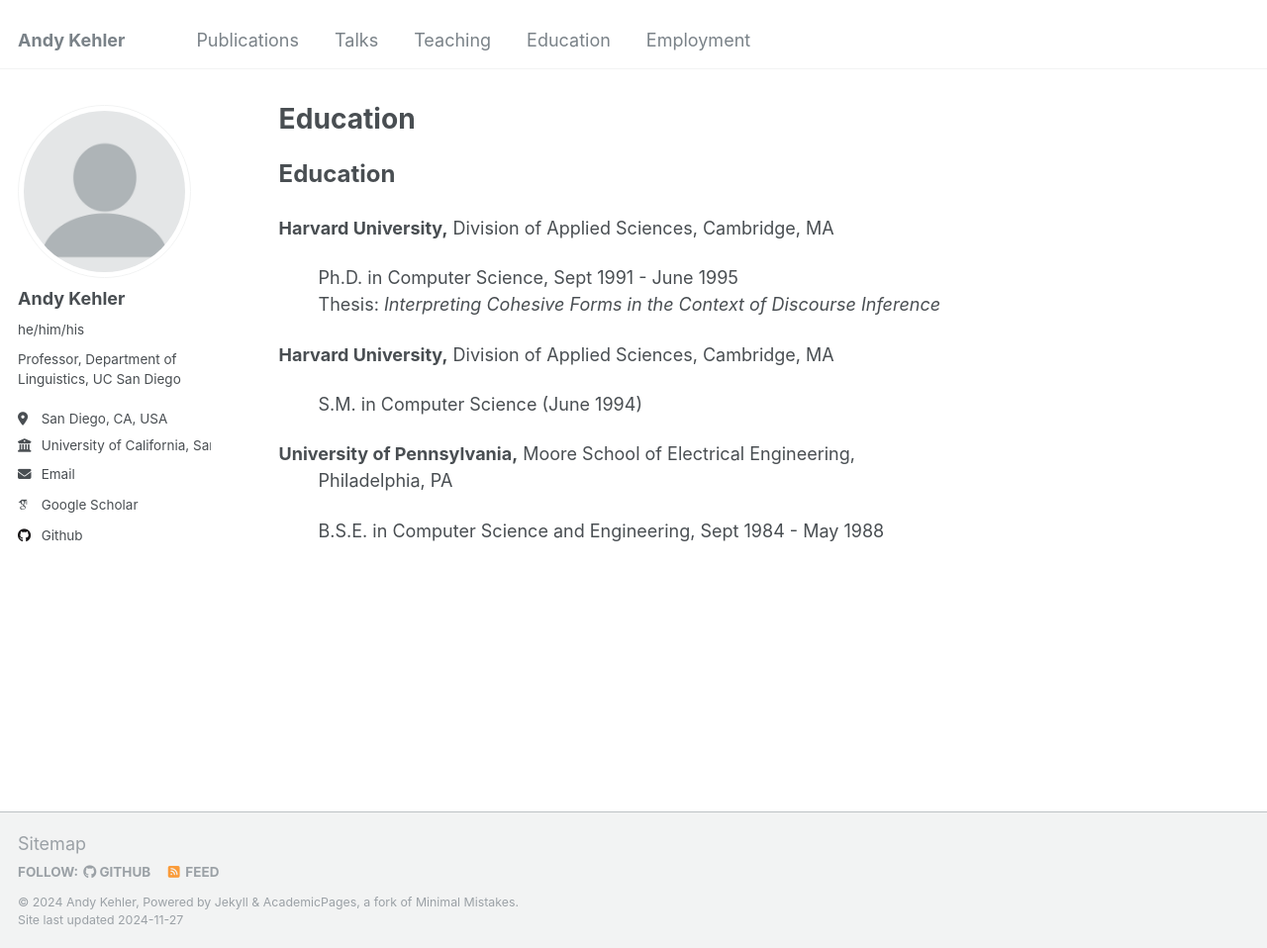
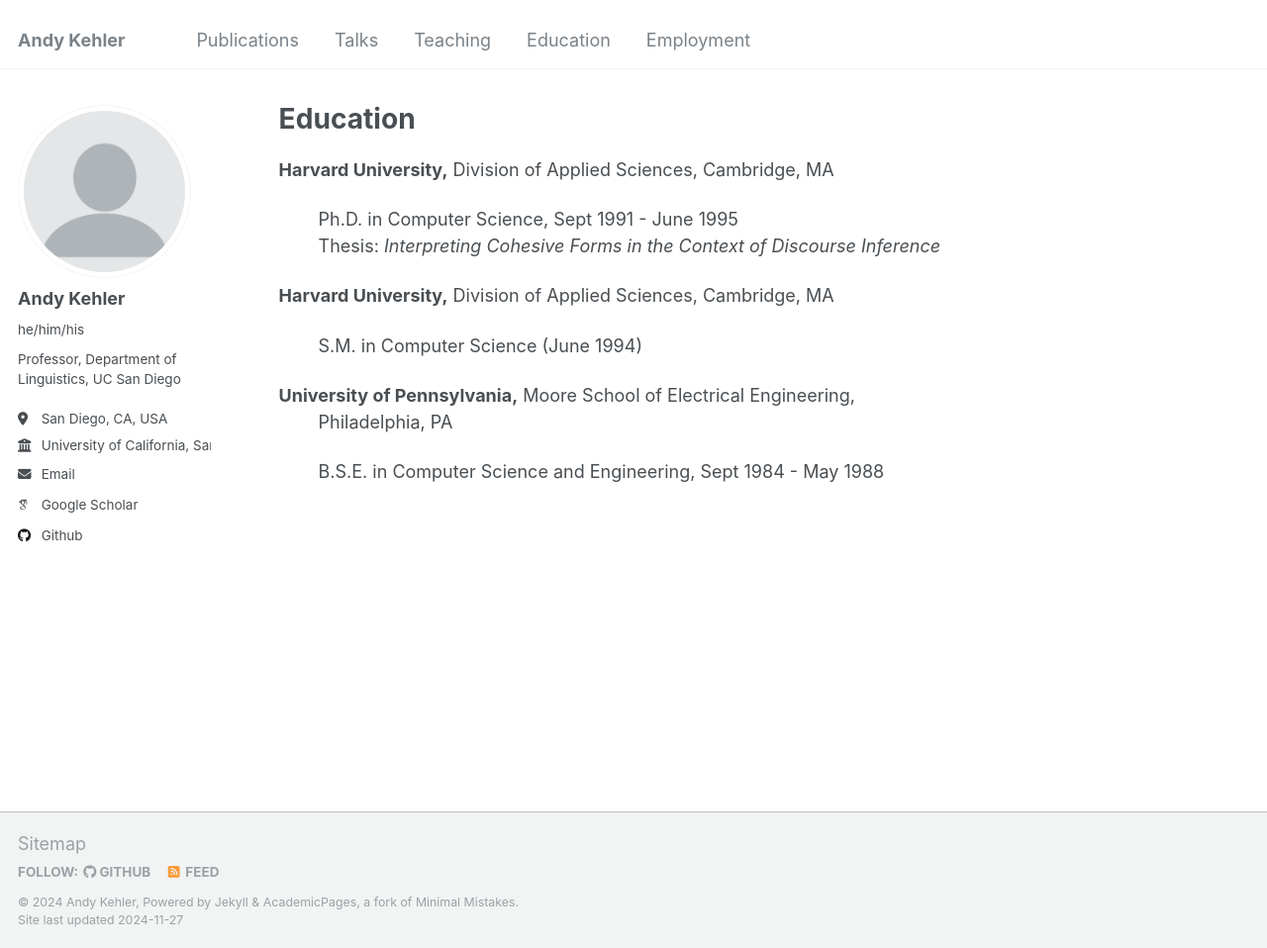
Before and after one commit to akehler/akehler.github.io, a Jekyll site: the page built from _pages/education.html, in a window 1280 px wide and 958 px high. Shown: the whole window at 99% size. Built offline with Jekyll 4.4.1, drawn with Linux system fonts in a browser that asks for light colours; some web fonts are replaced.

Commit message:
Update education.html

```diff
--- a/_pages/education.html
+++ b/_pages/education.html
@@ -6,9 +6,6 @@ author_profile: true
 ---
 
 <p>
-<p></p>
-
-<strong><font size="5">Education</font></strong>
 
 <P>
 <DL>
```
